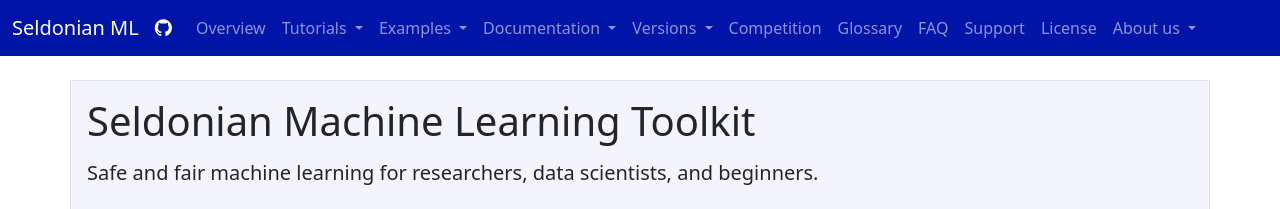
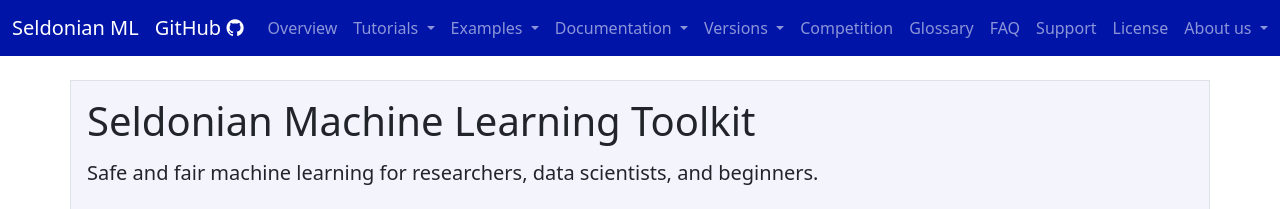
Before and after one commit to seldonian-framework/Tutorials, a Jekyll site: the page built from index.html, in a window 1280 px wide. Shown: the top 209 px of the page. Built offline with Jekyll 4.4.1, drawn with Linux system fonts in a browser that asks for light colours; nearby versions of some CDN libraries.

Commit message:
update changelog and make github link more obvious

```diff
--- a/_includes/header.html
+++ b/_includes/header.html
@@ -60,7 +60,7 @@
     <nav class="navbar navbar-expand-lg navbar-dark" style="background-color: #0014A8;">
         <div class="container-fluid">
             <a class="navbar-brand" href="{{ "/" | relative_url}}">Seldonian ML</a>
-            <a class="navbar-brand" href="https://github.com/seldonian-toolkit"><i class="fa fa-github"></i></a>
+            <a class="navbar-brand" href="https://github.com/seldonian-toolkit">GitHub <i class="fa fa-github"></i></a>
             <button class="navbar-toggler" type="button" data-bs-toggle="collapse" data-bs-target="#navbarSupportedContent" aria-controls="navbarSupportedContent" aria-expanded="false" aria-label="Toggle navigation">
                 <span class="navbar-toggler-icon"></span>
             </button>
```
Also changed, not shown: changelog.md.
